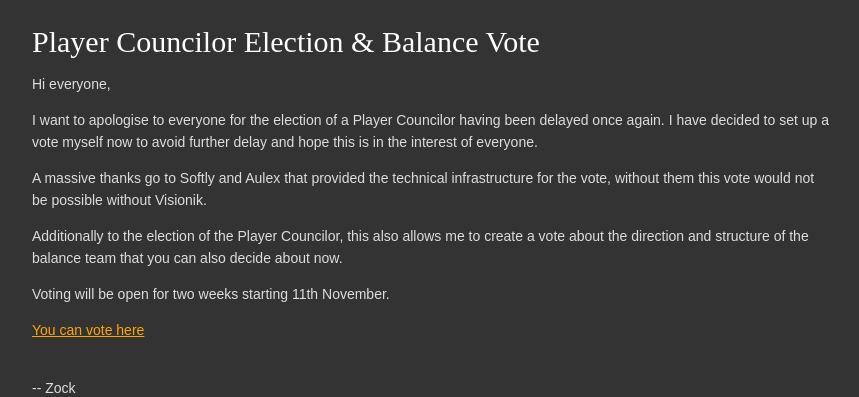
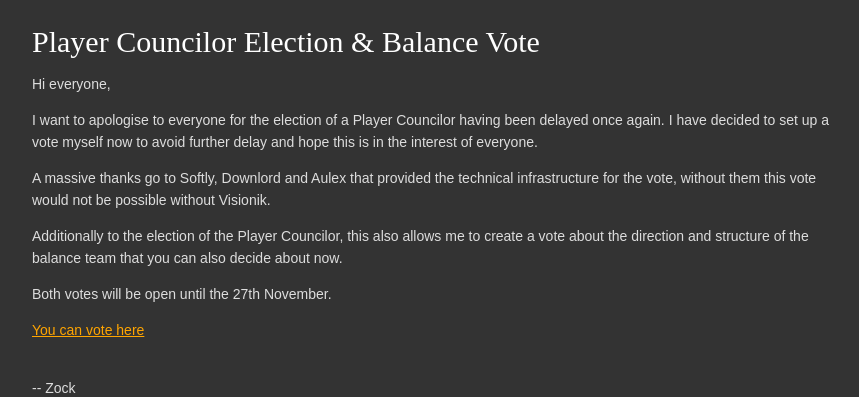
Before and after one commit to Zockyzock/softvote, a Flask app: page / in a window 1280 px wide. Shown: the top 397 px of the page, without its empty margins (208-1067 px from the left). Run offline with Flask 2, Linux system fonts and the light colour scheme; some web fonts are replaced.

Commit message:
credit downlord and change voting end

```diff
--- a/webapp/templates/home.html
+++ b/webapp/templates/home.html
@@ -17,9 +17,9 @@
                             <h1>Player Councilor Election & Balance Vote</h1>
                             <p>Hi everyone,</p>
 							<p>I want to apologise to everyone for the election of a Player Councilor having been delayed once again. I have decided to set up a vote myself now to avoid further delay and hope this is in the interest of everyone.</p>
-                            <p>A massive thanks go to Softly and Aulex that provided the technical infrastructure for the vote, without them this vote would not be possible without Visionik.</p>
+                            <p>A massive thanks go to Softly, Downlord and Aulex that provided the technical infrastructure for the vote, without them this vote would not be possible without Visionik.</p>
 							<p>Additionally to the election of the Player Councilor, this also allows me to create a vote about the direction and structure of the balance team that you can also decide about now.</p>
-							<p>Voting will be open for two weeks starting 11th November.</p>
+							<p>Both votes will be open until the 27th November.</p>
 							<p><a href="/login" style="color: orange; vcolor: red">You can vote here</a></p>
                             <p><br>-- Zock</p>
                         </div>
```
